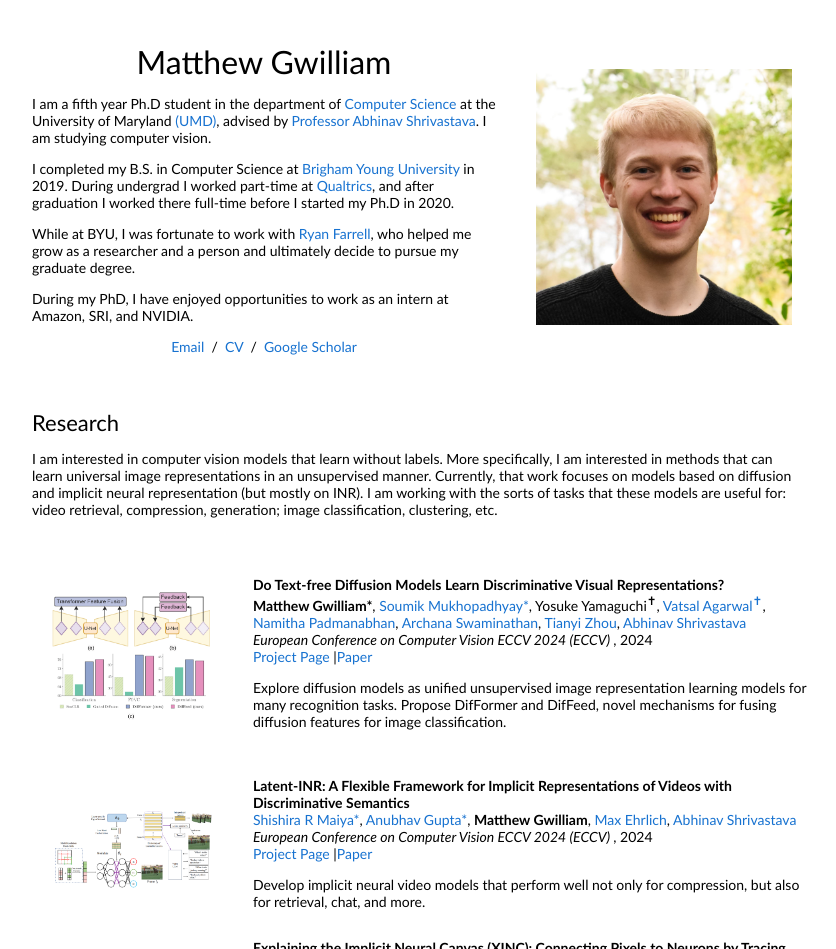
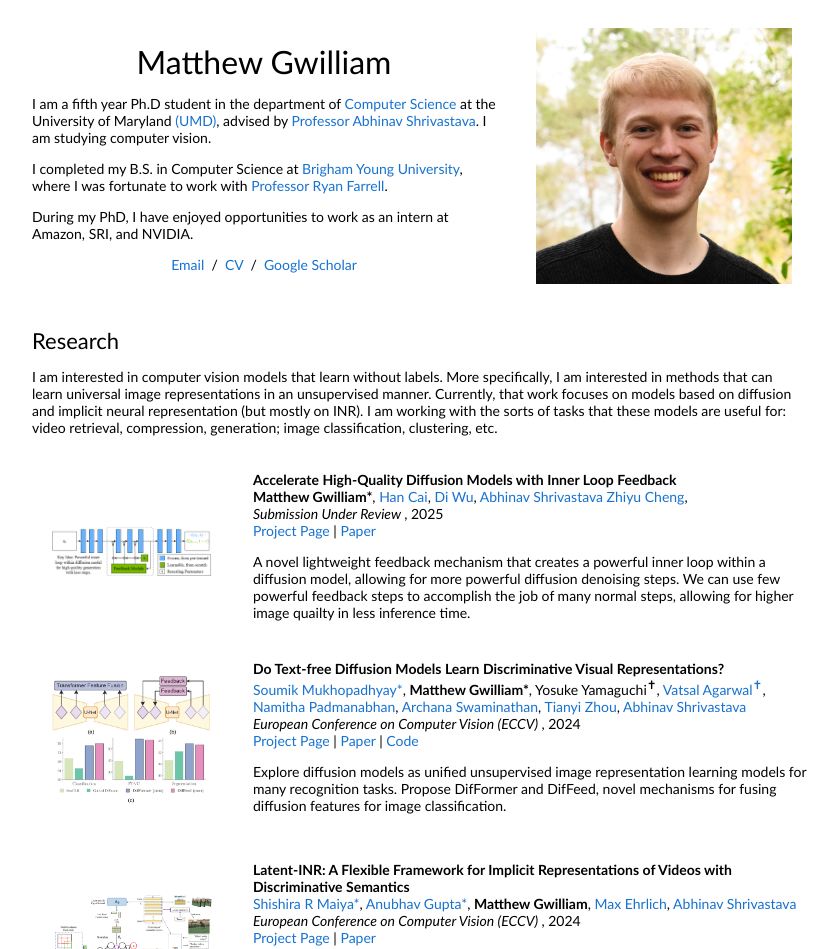
Before and after one commit to mgwillia/mgwillia.github.io, a plain HTML site: page index.html in a window 1280 px wide. Shown: the top 949 px of the page, without its empty margins (228-1064 px from the left). Drawn offline with Linux system fonts and the light colour scheme.

Commit message:
website updates

```diff
--- a/index.html
+++ b/index.html
@@ -35,16 +35,8 @@
                                     </p>
                                     <p>
                                         I completed my B.S. in Computer Science at <a
-                                            href="https://www.byu.edu/">Brigham Young University</a> in 2019. During
-                                        undergrad I worked part-time at <a
-                                            href="https://www.qualtrics.com">Qualtrics</a>, and after graduation I
-                                        worked there full-time before I started my Ph.D in 2020.
-                                    </p>
-                                    <p>
-                                        While at BYU, I was fortunate to work with <a
-                                            href="https://faculty.cs.byu.edu/~farrell/">Ryan Farrell</a>, who
-                                        helped me grow as a researcher and a person and ultimately decide to pursue my
-                                        graduate degree.
+                                            href="https://www.byu.edu/">Brigham Young University</a>, where I was fortunate to work with <a
+                                            href="https://faculty.cs.byu.edu/~farrell/">Professor Ryan Farrell</a>.
                                     </p>
                                     <p>
                                         During my PhD, I have enjoyed opportunities to work as an intern at Amazon, SRI, and NVIDIA.
@@ -90,7 +82,30 @@
                         style="width:100%;border:0px;border-spacing:0px;border-collapse:separate;margin-right:auto;margin-left:auto;">
                         <tbody>
 
-
+                            <tr>
+                                <td style="padding:40px;width:25%;vertical-align:middle">
+                                    <img src="ilf/imgs/ilf_method.png" alt="ilf" width="160"
+                                        style="border-style: none">
+                                </td>
+                                <td width="75%" valign="middle">
+                                    <papertitle>Accelerate High-Quality Diffusion Models with Inner Loop Feedback</papertitle>
+                                    <br>
+                                    <strong>Matthew Gwilliam*</strong>,
+                                    <a href="https://han-cai.github.io/">Han Cai</a>,
+                                    <a href="https://scholar.google.com/citations?user=rNBy1X4AAAAJ&hl=en">Di Wu</a>,
+                                    <a href="https://www.cs.umd.edu/~abhinav/">Abhinav Shrivastava</a>
+                                    <a href="https://scholar.google.com/citations?user=Jy6I9AIAAAAJ&hl=en">Zhiyu Cheng</a>,
+                                    <br>
+                                    <em> Submission Under Review </em>,
+                                    2025
+                                    <br>
+                                    <a href="https://mgwillia.github.io/ilf/">Project Page</a> | <a
+                                        href="https://arxiv.org/abs/2501.13107">Paper</a>
+                                    <p>A novel lightweight feedback mechanism that creates a powerful inner loop within a diffusion model, allowing for more powerful diffusion denoising steps.
+                                        We can use few powerful feedback steps to accomplish the job of many normal steps, allowing for higher image quailty in less inference time.
+                                    </p>
+                                </td>
+                            </tr>
 
                             <tr>
                                 <td style="padding:40px;width:25%;vertical-align:middle">
@@ -100,8 +115,8 @@
                                 <td width="75%" valign="middle">
                                     <papertitle>Do Text-free Diffusion Models Learn Discriminative Visual Representations?</papertitle>
                                     <br>
+                                    <a href="https://soumik-kanad.github.io/">Soumik Mukhopadhyay*</a>,
                                     <strong>Matthew Gwilliam*</strong>,
-                                    <a href="https://soumik-kanad.github.io/">Soumik Mukhopadhyay*</a>,
                                     <span>Yosuke
                                         Yamaguchi<sup>&#10013;</sup></span>,
                                     <a href="https://scholar.google.com/citations?user=DJRhPVgAAAAJ&hl=en">Vatsal
@@ -111,11 +126,12 @@
                                     <a href="https://tianyizhou.github.io/">Tianyi Zhou</a>,
                                     <a href="https://www.cs.umd.edu/~abhinav/">Abhinav Shrivastava</a>
                                     <br>
-                                    <em> European Conference on Computer Vision ECCV 2024 (ECCV) </em>,
+                                    <em> European Conference on Computer Vision (ECCV) </em>,
                                     2024
                                     <br>
-                                    <a href="https://mgwillia.github.io/diffssl/">Project Page</a> |<a
-                                        href="https://arxiv.org/abs/2311.17921">Paper</a>
+                                    <a href="https://mgwillia.github.io/diffssl/">Project Page</a> | <a
+                                        href="https://arxiv.org/abs/2311.17921">Paper</a> | <a
+                                        href="https://github.com/soumik-kanad/diffssl">Code</a>
                                     <p>Explore diffusion models as unified unsupervised image representation learning
                                         models for many recognition tasks. Propose DifFormer and DifFeed, novel mechanisms for fusing diffusion features
                                     for image classification.</p>
@@ -137,10 +153,10 @@
                                     <a href="https://maxlikelihood.ai/">Max Ehrlich</a>,
                                     <a href="https://www.cs.umd.edu/~abhinav/">Abhinav Shrivastava</a>
                                     <br>
-                                    <em> European Conference on Computer Vision ECCV 2024 (ECCV) </em>,
+                                    <em> European Conference on Computer Vision (ECCV) </em>,
                                     2024
                                     <br>
-                                    <a href="https://www.cs.umd.edu/~shishira/latent_inr/latent_inr.html">Project Page</a> |<a
+                                    <a href="https://www.cs.umd.edu/~shishira/latent_inr/latent_inr.html">Project Page</a> | <a
                                         href="https://arxiv.org/abs/2408.02672">Paper</a>
                                     <p>Develop implicit neural video models that perform well not only for compression, but also for retrieval, chat, and more.</p>
                                 </td>
@@ -165,8 +181,8 @@
                                     <em> IEEE/CVF Conference on Computer Vision and Pattern Recognition (CVPR) </em>,
                                     2024
                                     <br>
-                                    <a href="https://namithap10.github.io/xinc/">Project Page</a> |<a
-                                        href="https://arxiv.org/abs/2401.10217">Paper</a> |<a
+                                    <a href="https://namithap10.github.io/xinc/">Project Page</a> | <a
+                                        href="https://arxiv.org/abs/2401.10217">Paper</a> | <a
                                         href="https://github.com/namithap10/xinc">Code</a>
                                     <p>
                                         XINC dissects Implicit Neural Representation (INR) models to understand how neurons represent images and videos and to
@@ -216,7 +232,7 @@
                                     <br>
                                     <em> Under Review </em>
                                     <br>
-                                    <a href="https://mgwillia.github.io/10k-words/">Project Page</a> |<a
+                                    <a href="https://mgwillia.github.io/10k-words/">Project Page</a> | <a
                                         href="https://arxiv.org/abs/2312.00115">Paper</a>
                                     <p>Propose an alternative to paragraphs for long video retrieval, specifically, the 10k Words problem: every video should be able to be matched
                                         with any valid description, so we generate many descriptions for every video (for 3 long video datasets), evaluate accordingly, and introduce novel finetuning for better
@@ -243,7 +259,7 @@
                                     <br>
                                     <em> preprint only </em>
                                     <br>
-                                    <a href="https://mgwillia.github.io/diff-ssl/">Project Page</a> |<a
+                                    <a href="https://mgwillia.github.io/diff-ssl/">Project Page</a> | <a
                                         href="https://arxiv.org/abs/2307.08702">Paper</a>
                                     <p>Show the potential of diffusion models as unified unsupervised image representation learners.</p>
                                 </td>
```
